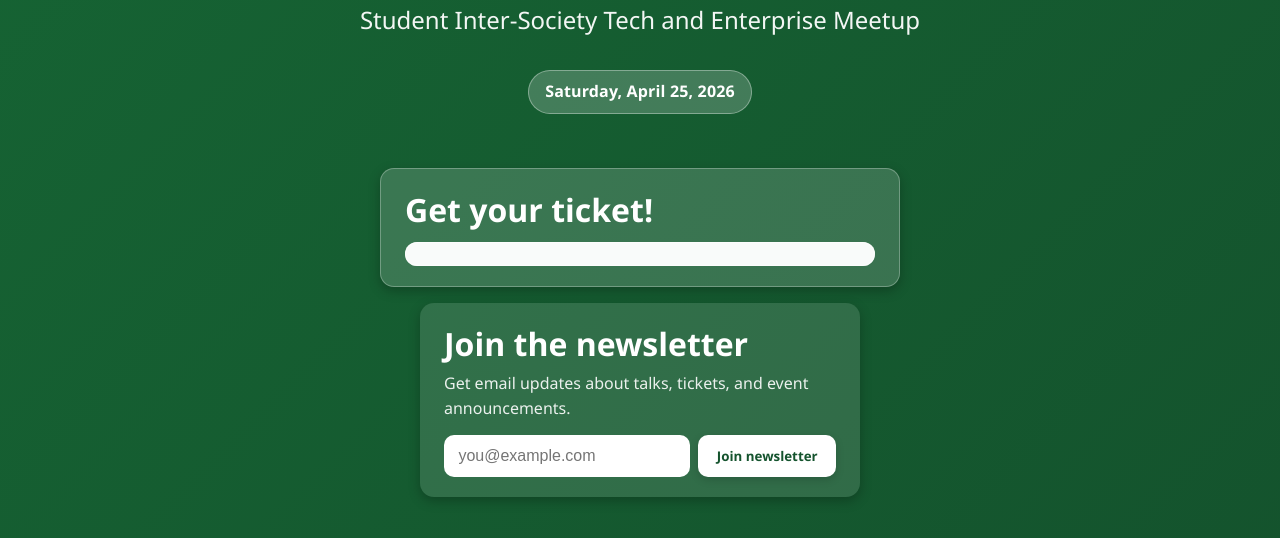
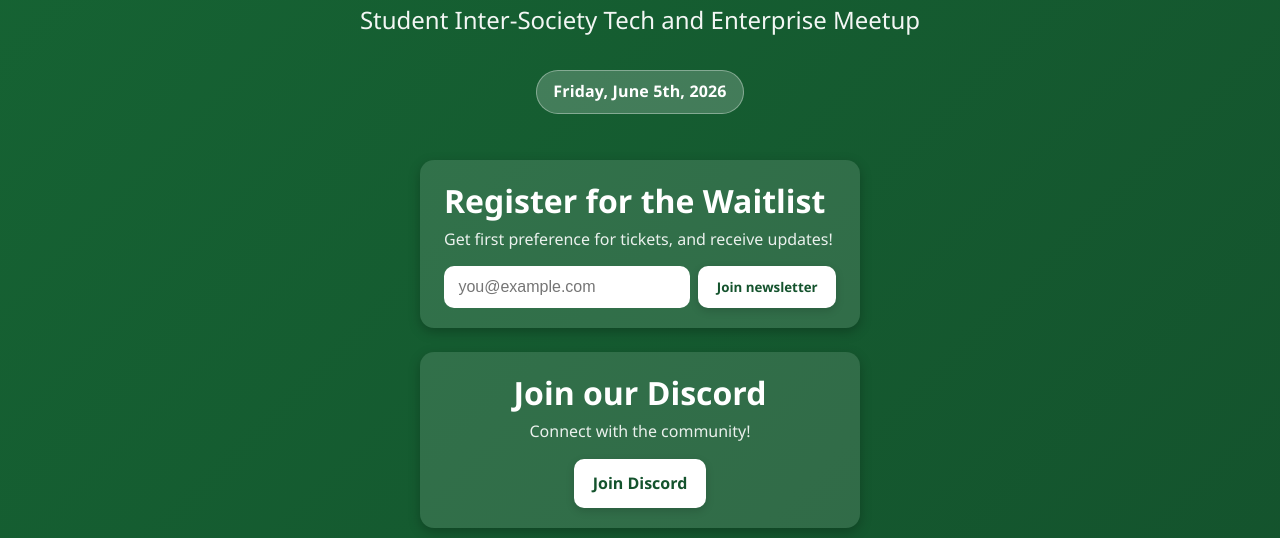
Before and after one commit to sistemconf/website, a React (Vite) app: page / in a window 1280 px wide. Shown: the part 414-952 px from the top of the page. Built offline with nearby package versions, Linux system fonts and the light colour scheme.

Commit message:
fix: update conference date in Home and FAQ sections + add Discord community card

```diff
--- a/src/assets/text/faq.md
+++ b/src/assets/text/faq.md
@@ -4,7 +4,7 @@
 
 ### When is the conference?
 
-The SISTEM 2026 Conference will be held on Saturday the 25th of April, 2026. Please check back for exact dates.
+The SISTEM 2026 Conference will be held on Saturday the 5th of June 2026. Please check back for exact dates.
 
 ### Where will the conference be held?
 
--- a/src/pages/Home.css
+++ b/src/pages/Home.css
@@ -167,6 +167,44 @@
 
 .waitlist-status.error {
     color: #ffd7d7;
+}
+
+.discord-card {
+    margin: 1.5rem auto 0;
+    padding: 1.25rem 1.5rem;
+    border-radius: 14px;
+    background: rgba(255, 255, 255, 0.12);
+    color: #fff;
+    max-width: 440px;
+    box-shadow: var(--shadow-md, 0 4px 12px rgba(0, 0, 0, 0.25));
+    text-align: center;
+}
+
+.discord-card h2 {
+    margin: 0 0 0.35rem;
+}
+
+.discord-card p {
+    margin: 0 0 0.85rem;
+    opacity: 0.9;
+}
+
+.discord-card a {
+    display: inline-block;
+    padding: 0.75rem 1.15rem;
+    border: none;
+    border-radius: 10px;
+    background: #fff;
+    color: var(--primary-dark);
+    font-weight: 700;
+    text-decoration: none;
+    transition: transform 120ms ease, box-shadow 120ms ease;
+    box-shadow: var(--shadow-sm, 0 3px 8px rgba(0, 0, 0, 0.15));
+}
+
+.discord-card a:hover {
+    transform: translateY(-1px);
+    box-shadow: var(--shadow-md, 0 4px 12px rgba(0, 0, 0, 0.25));
 }
 
 .coming-soon-box {
--- a/src/pages/Home.jsx
+++ b/src/pages/Home.jsx
@@ -73,16 +73,11 @@ function Home() {
                      onLoad={() => setLogoLoaded(true)}/>
                 <h1>SISTEM 2026</h1>
                 <p className="tagline">Student Inter-Society Tech and Enterprise Meetup</p>
-                <p className="event-date">Saturday, April 25, 2026</p>
-
-                <div className="waitlist-card ticket-widget-card">
-                    <h2>Get your ticket!</h2>
-                    <tito-widget event="sistemconf/sistem-2026"></tito-widget>
-                </div>
+                <p className="event-date">Friday, June 5th, 2026</p>
 
                 <div className="waitlist-card newsletter-card">
-                    <h2>Join the newsletter</h2>
-                    <p className="waitlist-copy">Get email updates about talks, tickets, and event announcements.</p>
+                    <h2>Register for the Waitlist</h2>
+                    <p className="waitlist-copy">Get first preference for tickets, and receive updates!</p>
                     <form className="waitlist-form" onSubmit={handleWaitlistSubmit}>
                         <label className="visually-hidden" htmlFor="waitlist-email">Email</label>
                         <input id="waitlist-email" name="email" type="email" required placeholder="you@example.com"
@@ -95,6 +90,12 @@ function Home() {
                         {formStatus === 'success' && "You're on the list. We'll email you event updates soon."}
                         {formStatus === 'error' && 'Something went wrong. Please try again in a moment.'}
                     </div>
+                </div>
+
+                <div className="discord-card">
+                    <h2>Join our Discord</h2>
+                    <p>Connect with the community!</p>
+                    <a href="https://discord.gg/ZWN2KxZ95w" target="_blank" rel="noopener noreferrer">Join Discord</a>
                 </div>
             </div>
         </section>
```
